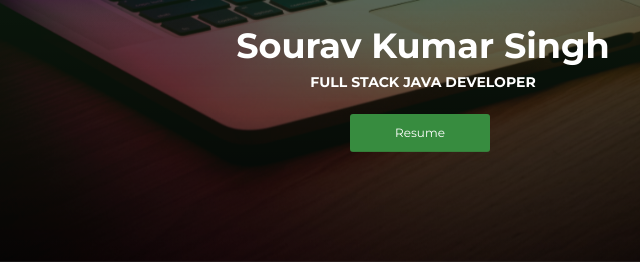
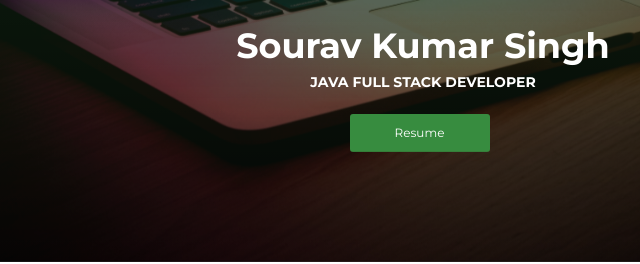
Before and after one commit to SouravKumarSingh0/Portfolio, a plain HTML site: page index.html in a window 1280 px wide. Shown: the part 288-552 px from the top of the page, 217-857 px from the left. Drawn offline with nearby package versions, Linux system fonts and the light colour scheme.

Commit message:
Initial Commit

```diff
--- a/index.html
+++ b/index.html
@@ -50,7 +50,7 @@
         <div class="content-center">
           <div class="cc-profile-image"><a href="#"><img src="Sourav.JPG" alt="Image"/></a></div>
           <div class="h2 title">Sourav Kumar Singh</div>
-          <p class="category text-white">Full  Stack  Java  Developer</p><a class="btn btn-primary smooth-scroll mr-2" href="https://drive.google.com/file/d/1GARDiP92tGv9yL9gwuSIsophgzVWmBlj/view?usp=sharing" data-aos="zoom-in" data-aos-anchor="data-aos-anchor">Resume</a>
+          <p class="category text-white">Java Full Stack Developer</p><a class="btn btn-primary smooth-scroll mr-2" href="https://drive.google.com/file/d/1GARDiP92tGv9yL9gwuSIsophgzVWmBlj/view?usp=sharing" data-aos="zoom-in" data-aos-anchor="data-aos-anchor">Resume</a>
         </div>
       </div>
 
```
